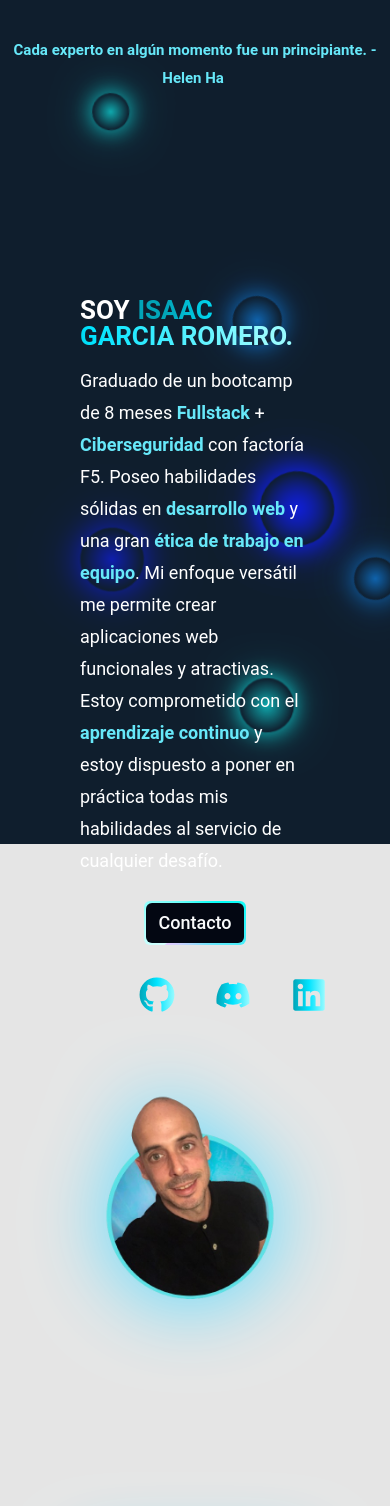
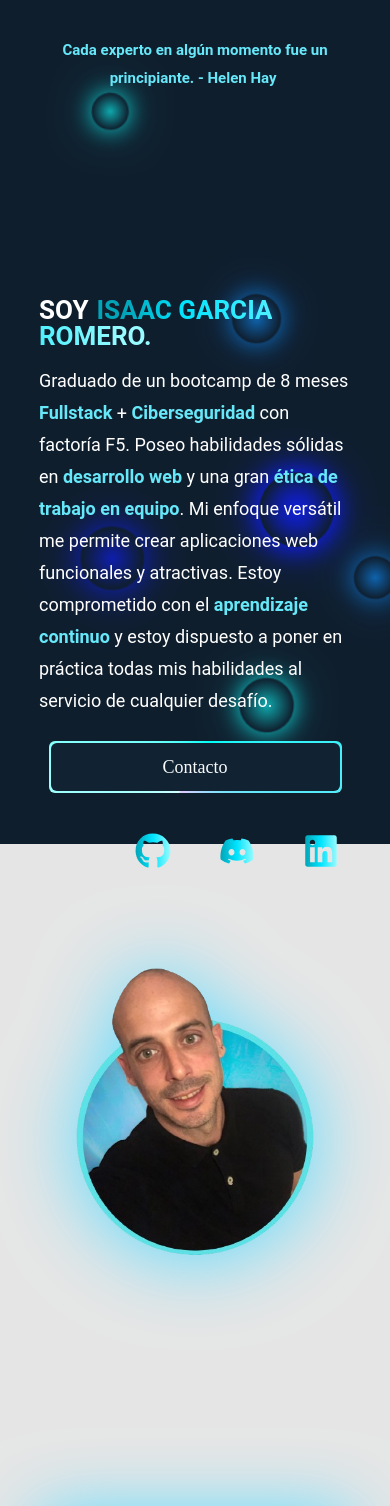
Before and after one commit to Isarok/Portfolio-Isaac, a React (Vite) app: page / in a window 390 px wide. Shown: the top 1506 px of the page. Built offline with nearby package versions, Linux system fonts and the light colour scheme; grey boxes are pictures that could not be loaded; some icons are missing.

Commit message:
feature/desing_addedCohesionStyles&respoonsive

```diff
--- a/src/components/About.jsx
+++ b/src/components/About.jsx
@@ -7,14 +7,14 @@ import img from "../img/EscalandoB.png";
 const AboutMe = () => {
   return (
     <section className=" py-[10vh] md:py-[20vh] lg:max-w-[1000px] xl:max-w-[1000px] 2xl:max-w-[1200px] lg:mx-auto lg:py-[28vh] xl:min-h-[60vh] 2xl:min-h-[100vh]" id="aboutMe">
-      <div className="container mx-auto ">
+      <div className="w-[80%] lg:w-[85%] mx-auto ">
         <div className="flex flex-col justify-center items-center lg:flex-row lg:items-center gap-y-10 lg:gap-y-0 lg:gap-x-32 2xl:gap-x-48 ">
           <div className="flex-1 text-center font-secondary md:text-right lg:text-left">
             <motion.div
               variants={fadeIn("down", 0.6)}
               initial="hidden"
               whileInView={"show"}
-              className=" max-w-[220px] lg:max-w-[380px] xl:max-w-[380px] 2xl:max-w-[460px] lg:mx-0
+              className="  lg:max-w-[380px] xl:max-w-[380px] 2xl:max-w-[460px] lg:mx-0
               md:max-w-[580px] md:flex-row "
             >
               <img
@@ -48,10 +48,17 @@ const AboutMe = () => {
             </h3>
 
             <Link to="projects">
-              <button className="rounded-md text-black bg-[#12eff7] px-6 py-3 transition-colors hover:text-[#12eff7] border border-black hover:bg-transparent hover:border hover:border-[#12eff7]
-              ">
-                Curiosea mis proyectos
-              </button>
+            <span className="btn absolute w-full">
+                  <span className="animate-background" />
+                   <div
+                    className="inline-flex w-full cursor-pointer items-center justify-center rounded-md bg-gray-950 px-3 py-2 text-md font-medium text-gray-50 backdrop-blur-3xl
+                    md:px-48
+                    lg:px-20
+                    2xl:text-xl "
+                   >
+                      <button className="hover:text-cyan-400">Curiosea mis proyectos </button>
+                  </div>
+              </span>
             </Link>
           </motion.div>
         </div>
--- a/src/components/Contact.jsx
+++ b/src/components/Contact.jsx
@@ -49,10 +49,10 @@ const Contact = () => {
 
   return (
     <section
-      className="max-w-[1000px] xl:max-w-[1000px] 2xl:max-w-[1200px]  mx-auto py-[20vh] md:py-[30vh] lg:py-[30vh] xl:min-h-[60vh] 2xl:min-h-[100vh] flex items-center justify-center"
+      className="max-w-[1000px] lg:max-w-[1000px] xl:max-w-[1000px] 2xl:max-w-[1200px]  mx-auto py-[20vh] md:py-[30vh] lg:py-[30vh] xl:min-h-[60vh] 2xl:min-h-[100vh] flex items-center justify-center"
       id="contact"
     >
-      <div className="container mx-auto">
+      <div className="w-[90%] lg:w-[85%] mx-auto">
         <div className="flex flex-col lg:flex-row">
           <motion.div
             variants={fadeIn("right", 0.3)}
@@ -103,13 +103,24 @@ const Contact = () => {
                 className="bg-transparent border-b py-2 outline-none w-full placeholder:text-white focus:border-cyan-400 transition-all duration-300 resize-none"
               ></textarea>
 
-              <button
-                type="submit"
-                className=" w-full rounded-md text-black bg-[#12eff7] px-6 py-3 mt-4 transition-colors border border-black hover:text-[#12eff7] hover:bg-transparent hover:border hover:border-[#12eff7] "
-              >
-                Enviar
-              </button>
+              <span className="btn relative w-full mt-4">
+                  <span className="animate-background" />
+                   <div
+                    className="inline-flex w-full cursor-pointer items-center justify-center rounded-md bg-[#123] bg-transparent px-16 py-3 text-md font-medium text-gray-50 backdrop-blur-3xl
 
+                    lg:px-48
+                    2xl:text-xl 2xl:px-64 "
+                   >
+                     <a
+                       href="https://mail.google.com/mail/?view=cm&fs=1&to=isaacfstack@gmail.com"
+                       target="_blank"
+                       rel="noopener noreferrer"
+                       className="text-gray-50"
+                     >
+                      <button className='hover:text-cyan-400'>Enviar</button>
+                     </a>
+                  </div>
+              </span>
               <ToastContainer />
             </form>
           </motion.div>
--- a/src/components/Header.jsx
+++ b/src/components/Header.jsx
@@ -2,8 +2,8 @@ import { TypeAnimation } from "react-type-animation";
 
 const Header = () => {
   const sentences = (
-    <div className=" max-w-1200px py-[20vh] xl:min-h-[80vh] flex justify-center items-center h-screen">
-      <h1 className="Center text-[15px] md:text-[20px] lg:text-[20px] xl:text-[20px] 2xl:text-[30px] text-center text-cyan-400">
+    <div className=" max-w-1000px py-[20vh] xl:min-h-[80vh] flex justify-center items-center h-screen">
+      <h1 className="Center text-[15px] md:text-[20px] lg:text-[20px] xl:text-[20px] 2xl:text-[30px] text-center px-6 text-cyan-400">
         <TypeAnimation
           sequence={[
 
--- a/src/components/Main.jsx
+++ b/src/components/Main.jsx
@@ -7,10 +7,10 @@ import img from "../img/PruebaImg.png";
 const Main = () => {
   return (
     <section
-      className="section py-[20vh] md:py-[30vh] lg:py-[26vh] xl:min-h-[60vh] 2xl:min-h-[100vh] "
+      className=" py-[20vh] md:py-[30vh] lg:py-[26vh] xl:min-h-[60vh] 2xl:min-h-[100vh] "
       id="home"
     >
-      <div className="container mx-auto lg:max-w-[1000px] 2xl:max-w-[1200px] ">
+      <div className=" mx-auto w-[80%] lg:w-[65%] lg:max-w-[1000px] 2xl:max-w-[1200px] ">
         <div className="flex flex-col md:flex-row lg:flex-row lg:items-center gap-y-10 lg:gap-y-20 lg:gap-x-20">
           <div className="flex-1 font-secondary md:text-left lg:text-left ">
             <motion.div
@@ -46,30 +46,34 @@ const Main = () => {
               initial="hidden"
               whileInView={"show"}
               viewport={{ once: false, amount: 0.7 }}
-              className="flex flex-col mx-auto items-center gap-y-4
+              className="flex flex-wrap justify-center mx-auto items-center gap-y-4
                          md:gap-8 md:flex md:flex-row md:justify-start
                          lg:gap-20
                          2xl:mb-0 2xl:mx-0 "
 
 
             >
-              <span className="relative inline-block overflow-hidden my-0 rounded-md p-[2px]">
-                  <span className="absolute inset-[-100%] animate-[spin_2s_linear_infinite] bg-[conic-gradient(from_90deg_at_50%_50%,#D6FFFE_0%,#00FFF7_50%,#E2CBFF_100%)]" />
+              <span className="btn absolute ">
+                  <span className="animate-background" />
                    <div
-                    className="inline-flex h-full w-full cursor-pointer items-center justify-center rounded-md bg-gray-950  px-3 py-1 text-md font-medium text-gray-50 backdrop-blur-3xl
-                    2xl:text-2xl "
+                    className="inline-flex  cursor-pointer items-center justify-center rounded-md bg-[#123] px-28 py-2 text-md font-medium text-gray-50 backdrop-blur-3xl
+                    md:px-3
+                    lg:px-3
+                    xl:px-3
+                    2xl:text-xl "
                    >
                      <a
                        href="https://mail.google.com/mail/?view=cm&fs=1&to=isaacfstack@gmail.com"
                        target="_blank"
                        rel="noopener noreferrer"
-                       className="text-gray-50"
+                       className="text-gray-50 "
                      >
-                      <button >Contacto</button>
+                      <button className="hover:text-cyan-400">Contacto</button>
                      </a>
                   </div>
               </span>
-              <ul className="flex justify-around m-4 md:m-0 gap-x-10 gap-y-2">
+              <ul className="flex justify-between m-6 md:m-0 gap-x-12 gap-y-2
+              lg:gap-x-8   ">
                 <li >
                 <a
                   href="https://docs.google.com/document/d/1pF7dyoWNfUFHGvCdg0XtNNPOKMay5a6l/edit?usp=sharing&ouid=105822291999599368082&rtpof=true&sd=true"
@@ -129,7 +133,7 @@ const Main = () => {
             variants={fadeIn("down", 0.6)}
             initial="hidden"
             whileInView={"show"}
-            className="flex-1 max-w-[220px] lg:max-w-[280px] xl:max-w-[280px] 2xl:max-w-[460px] lg:mx-0
+            className="flex-1 2xl:max-w-[460px] lg:mx-0
             md:max-w-[280px] md:flex-row "
           >
               <img
--- a/src/components/Project.jsx
+++ b/src/components/Project.jsx
@@ -25,7 +25,7 @@ const Project = () => {
       className="max-w-[1000px]  lg:max-w-[1000px] xl:max-w-[1000px] 2xl:max-w-[1200px] mx-auto py-[10vh] relative items-center text-gray-300 rounded-lg md:py-[0vh] lg:py-[28vh] xl:min-h-[60vh] 2xl:min-h-[100vh]"
       id="projects"
     >
-      <div className="container mx-auto">
+      <div className="w-[75%] md:w-[80%] lg:w-[90%] mx-auto">
         <motion.div
           variants={fadeIn("down", 0.6)}
           initial="hidden"
@@ -47,7 +47,7 @@ const Project = () => {
           </div>
         </motion.div>
 
-        <div className="flex flex-col -mx-16 lg:mx-auto lg:flex-row ">
+        <div className="flex flex-col  -mx-16 lg:mx-auto lg:flex-row ">
           <motion.div
             variants={fadeIn("right", 0.3)}
             initial="hidden"
@@ -93,23 +93,35 @@ const Project = () => {
             <article className="flex flex-col gap-y-6 text-gray-300"> ECO-DERS es la landing page de una consultoría tecnológica, desarrollada como uno de nuestros primeros proyectos en equipo.
             <ul className="flex flex-wrap gap-2 ">
             <li>
+              <span className="btn absolute w-full">
+                <span className="animate-background" />
+                  <div className="btn-content">
                     <a href="https://github.com/Isarok/Eco-Ders-2"
-                     className="inline-flex items-center justify-between px-3 py-2 text-xs font-semibold text-center text-black bg-white transition border border-black/60 rounded-lg hover:bg-black/10 hover:text-gray-200 hover:border-gray-200 md:text-sm "
                      target="_blank"
-                     rel="noreferrer">
-                    <FaGithub className="flex flex-row text-2xl w-5 h-5 mr-1"/>
+                     rel="noopener noreferrer"
+                     className="btn-link">
+                      <FaGithub className="icon-general" />
                       Código
                     </a>
+                  </div>
+                </span>
+
             </li>
-              <li >
-
-                   <a href="https://6569c7d303571912c7181e30--preeminent-maamoul-9cf0cf.netlify.app/"
-                        className="inline-flex items-center justify-between px-3 py-2 text-xs font-semibold text-center text-black bg-white transition border  border-black/60 rounded-lg hover:bg-black/10 hover:text-gray-200 hover:border-gray-200 md:text-sm "
+            <li>
+              <span className="relative btn">
+                <span className="animate-background" />
+                  <div className="btn-content">
+                    <a
+                     href="https://6569c7d303571912c7181e30--preeminent-maamoul-9cf0cf.netlify.app/"
                      target="_blank"
-                        rel="noreferrer">
-                        <GiWireframeGlobe className="flex flex-row text-2xl w-5 h-5 mr-1"/>
+                     rel="noopener noreferrer"
+                     className="btn-link"
+                    >
+                    <GiWireframeGlobe className="icon-general" />
                     Demo
                   </a>
+                </div>
+              </span>
             </li>
             </ul>
             </article>
@@ -152,14 +164,18 @@ const Project = () => {
 
             <ul className="flex flex-wrap gap-2  ">
               <li >
+                <span className="btn absolute w-full">
+                  <span className="animate-background" />
+                    <div className="btn-content">
                       <a href="https://github.com/DenisseNavarro/Apolliculture"
-                     className="inline-flex items-center justify-between px-3 py-2 text-xs font-semibold text-center text-black bg-white transition border border-black/60 rounded-lg hover:bg-black/10 hover:text-gray-200 hover:border-gray-200 md:text-sm "
                         target="_blank"
-                     rel="noreferrer">
-                    <FaGithub className="flex flex-row text-2xl w-5 h-5 mr-1"/>
+                        rel="noopener noreferrer"
+                        className="btn-link">
+                        <FaGithub className="icon-general"/>
                         Código
                       </a>
-
+                    </div>
+                  </span>
               </li>
               <li >
 
@@ -225,24 +241,34 @@ const Project = () => {
 
             <ul className="flex flex-wrap gap-2 ">
               <li>
+                <span className="btn absolute w-full">
+                  <span className="animate-background" />
+                    <div className="btn-content">
+
                       <a href="https://github.com/Isarok/Ecollec"
-                     className="inline-flex items-center justify-between px-3 py-2 text-xs font-semibold text-center text-black bg-white transition border border-black/60 rounded-lg hover:bg-black/10 hover:text-gray-200 hover:border-gray-200 md:text-sm "
                        target="_blank"
-                     rel="noreferrer">
+                       rel="noopener noreferrer"
+                       className="btn-link">
                         <FaGithub className="flex flex-row text-2xl w-5 h-5 mr-1"/>
                          Código
                       </a>
-
+                    </div>
+                  </span>
               </li>
-              <li >
+              <li>
+                <span className="relative btn">
+                  <span className="animate-background" />
+                    <div className="btn-content">
 
                       <a href="https://ecollec-isaacs-projects-b15fcb7e.vercel.app/"
-                        className="inline-flex items-center justify-between px-3 py-2 text-xs font-semibold text-center text-black bg-white transition border  border-black/60 rounded-lg hover:bg-black/10 hover:text-gray-200 hover:border-gray-200 md:text-sm "
                         target="_blank"
-                        rel="noreferrer">
+                        rel="noopener noreferrer"
+                        className="btn-link">
                         <GiWireframeGlobe className="flex flex-row text-2xl w-5 h-5 mr-1"/>
                          Demo
                       </a>
+                    </div>
+                  </span>
                </li>
             </ul>
             </article>
@@ -290,23 +316,33 @@ const Project = () => {
 
             <ul className="flex flex-wrap gap-2 ">
               <li>
+                <span className="relative btn">
+                  <span className="animate-background" />
+                    <div className="btn-content">
                       <a href="https://github.com/Isarok/EmpleateConTalentoFront"
-                     className="inline-flex items-center justify-between px-3 py-2 text-xs font-semibold text-center text-black bg-white transition border border-black/60 rounded-lg hover:bg-black/10 hover:text-gray-200 hover:border-gray-200 md:text-sm "
                         target="_blank"
-                     rel="noreferrer">
+                        rel="noopener noreferrer"
+                        className="btn-link">
                         <FaGithub className="flex flex-row text-2xl w-5 h-5 mr-1"/>
                         Código
                       </a>
+                    </div>
+                  </span>
+              </li>
+              <li>
+                <span className="relative btn">
+                  <span className="animate-background" />
+                    <div className="btn-content">
 
-              </li>
-              <li >
                       <a href="https://empleate-con-talento-front.vercel.app/"
-                      className="inline-flex items-center justify-between px-3 py-2 text-xs font-semibold text-center text-black bg-white transition border  border-black/60 rounded-lg hover:bg-black/10 hover:text-gray-200 hover:border-gray-200 md:text-sm "
                         target="_blank"
-                      rel="noreferrer">
+                        rel="noopener noreferrer"
+                        className="btn-link">
                         <GiWireframeGlobe className="flex flex-row text-2xl w-5 h-5 mr-1"/>
                         Demo
                       </a>
+                    </div>
+                  </span>
                </li>
             </ul>
             </article>
--- a/src/index.css
+++ b/src/index.css
@@ -20,16 +20,94 @@
   -moz-border-radius: 100%;
   -ms-border-radius: 100%;
   -o-border-radius: 100%;
+  background: radial-gradient(circle,
+  rgba(2,165,184,1) 0%,
+  rgba(0,228,255,0.9) 50%,
+  rgba(152,251,255,0.7) 100%);
+  box-shadow: 0 0 10px rgba(2,165,184,0.8),
+              0 0 40px rgba(2,165,184,0.8);
 }
 
+/* Ya existente */
 .btn {
-  background: #00c7c7;
-  box-shadow: 0px 4.42184px 107.23px rgba(76, 106, 255, 0.81);
-  shadow-outline: ;
+  position: relative;
+  display: inline-block;
+  overflow: hidden;
+  border-radius: 0.375rem;
+  padding: 2px;
+  cursor: pointer;
+  font-weight: 500;
+  text-align: center;
+  background-color: #2d2d2d;
+  backdrop-filter: blur(10px);
 }
 
+.animate-background {
+  position: absolute;
+  inset: -600%;
+  animation: spin 2s linear infinite;
+  background: conic-gradient(from 90deg at 50% 50%, #D6FFFE 0%, #00FFF7 50%, #E2CBFF 100%);
+  transition: opacity 0.3s;
+}
+
+.btn:hover {
+  background-color: transparent;
+  color: #00FFF7;
+  border-color: #00FFF7;
+}
+
+.btn:hover .animate-background {
+  opacity: 0.5;
+}
+
+@keyframes spin {
+  0% { transform: rotate(0deg); }
+  25% { transform: rotate(90deg); }
+  50% { transform: rotate(180deg); }
+  75% { transform: rotate(270deg); }
+  100% { transform: rotate(360deg); }
+}
+
+/* Nueva clase para el contenido del botón */
+.btn-content {
+  position: relative;
+  z-index: 10;
+  display: inline-flex;
+  align-items: center;
+  justify-content: center;
+  border-radius: 0.375rem;
+  padding: 0.5rem 1rem; /* Espaciado interno */
+  background-color: #123;
+  backdrop-filter: blur(10px);
+}
+
+/* Nueva clase para los enlaces dentro de los botones */
+.btn-link {
+  display: inline-flex;
+  align-items: center;
+  justify-content: space-between;
+  font-size: 0.875rem; /* Tamaño de fuente */
+  font-weight: 600; /* Negrita */
+  color: #f9f9f9;
+  text-decoration: none;
+  transition: color 0.3s, background-color 0.3s;
+}
+
+/* Iconos generales */
+.icon-general {
+  width: 1.25rem; /* Tamaño del ícono */
+  height: 1.25rem;
+  margin-right: 0.25rem; /* Espacio entre el ícono y el texto */
+}
+
+/* Hover en los enlaces */
+.btn-link:hover {
+  color: cyan; /* Cambia el color al hacer hover */
+}
+
+
 .container {
-  width: 95%%;
+  width: 100%;
   padding-right: 5rem;
   padding-left: 5rem;
 }
```
Lines whose indentation alone changed are shown as unchanged.
